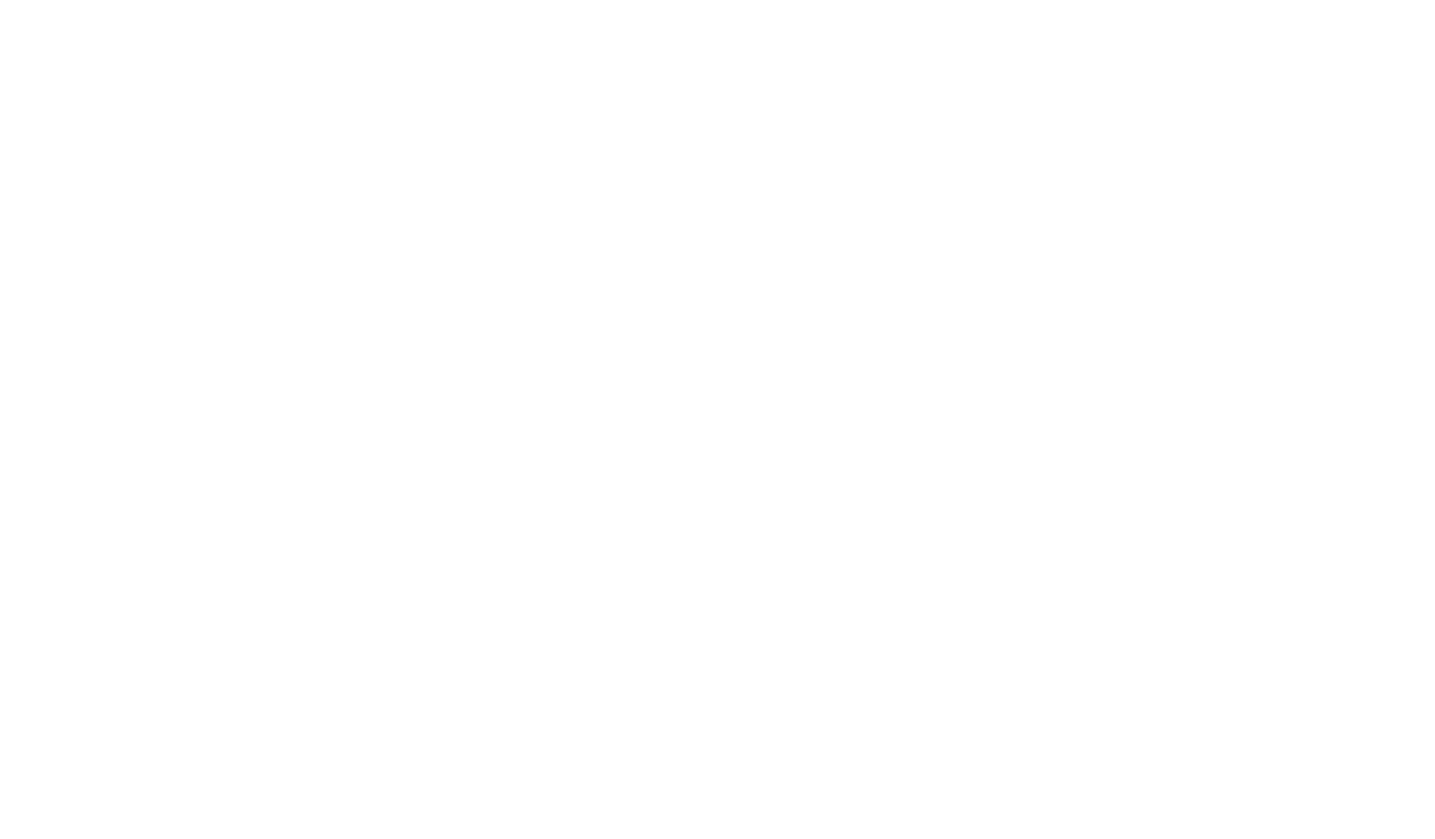
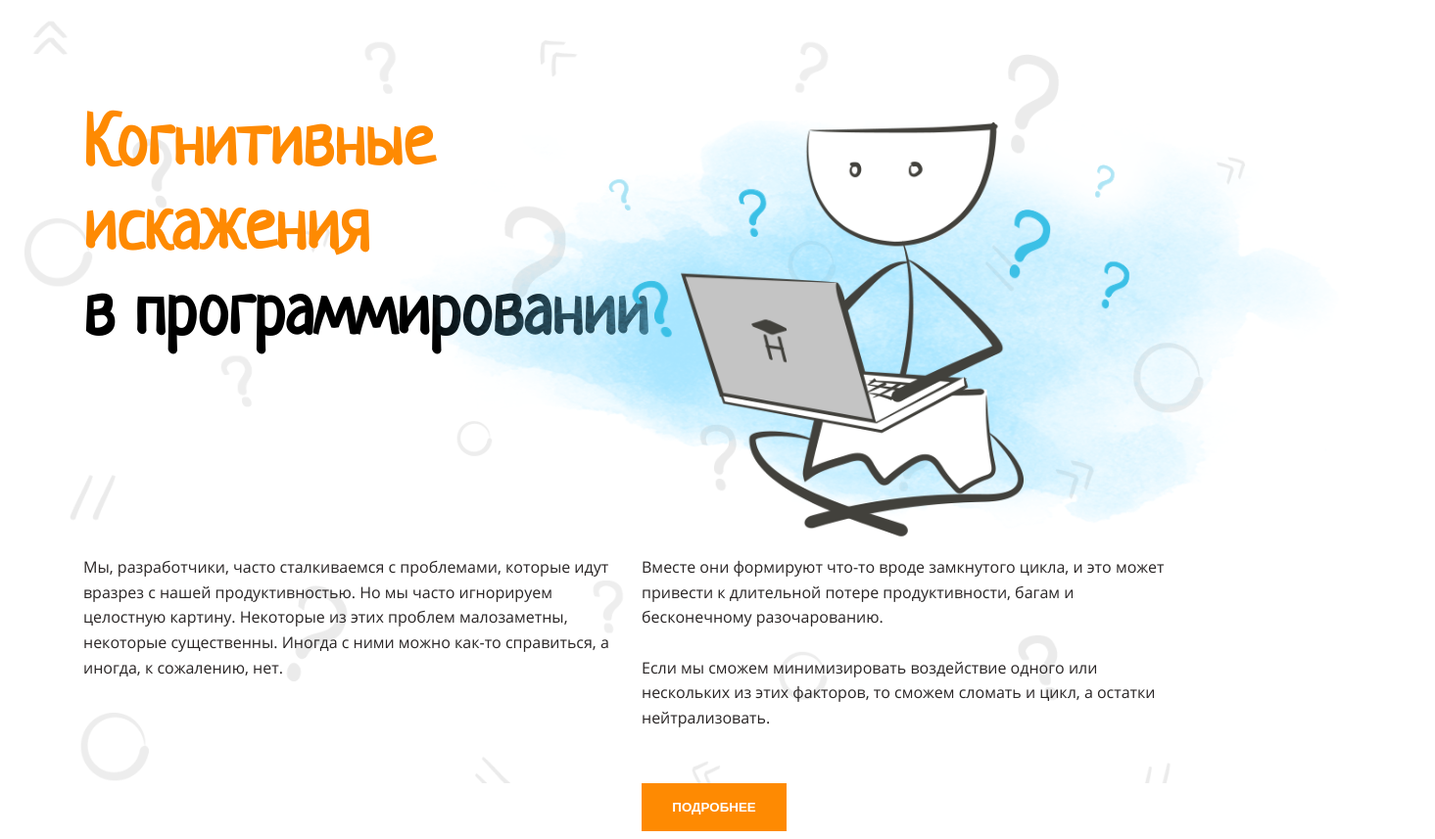
Before and after one commit to ProtoPetr/layout-designer-project-lvl1, a website: page src/index.html in a window 1280 px wide. Shown: the whole page at 98% size, 1465 px wide, since content can reach past the window. Before the commit the page ends 800 px from the top, so only its background shows below. Drawn offline with Linux system fonts and the light colour scheme.

Commit message:
finished step 3

```diff
--- a/src/index.html
+++ b/src/index.html
@@ -8,8 +8,24 @@
 
     <link rel="stylesheet" href="styles/style.css">
 </head>
-<body>
-  <header></header>
+<body class="screenView">
+  <header class="relative">
+    <div class="section">
+      <div>
+        <h1>
+          <div class="font-yellow">Когнитивные <br/>искажения</div>
+          <div>в программировании</div>
+        </h1>
+        <img src="../images/main.png" class="img">
+      </div>
+      <article class="columns-2  mainFont distance">
+        <p>Мы, разработчики, часто сталкиваемся с проблемами, которые идут вразрез с нашей продуктивностью. Но мы часто игнорируем целостную картину. Некоторые из этих проблем малозаметны, некоторые существенны. Иногда с ними можно как-то справиться, а иногда, к сожалению, нет.<br/><br/><br/><br/><br/></p>
+        <p>Вместе они формируют что-то вроде замкнутого цикла, и это может привести к длительной потере продуктивности, багам и бесконечному разочарованию.<br/><br/>
+          Если мы сможем минимизировать воздействие одного или нескольких из этих факторов, то сможем сломать и цикл, а остатки нейтрализовать.</p>
+        <button class="btn">ПОДРОБНЕЕ</button>
+      </article>
+    </div>
+  </header>
   <main></main>
   <footer></footer>
 </body>
--- a/src/styles/style.css
+++ b/src/styles/style.css
@@ -32,6 +32,7 @@ h1 {
   font-family: 'Neucha-Regular';
   font-size: 72px;
   line-height: 1.2em;
+  margin-top: 0;
 }
 
 h2 {
@@ -46,8 +47,66 @@ h3 {
   line-height: 1.2em;
 }
 
+.font-yellow {
+  color: var(--mainColor);
+}
+
+.screenView {
+  display: flex;
+  justify-content: center;
+}
+
 .section {
+  box-sizing: border-box;
+  position: relative;
   width: 1110px;
-  align-content: center;
-  margin: 100px 100px;
+  padding-top:100px;
 }
+
+
+header:before {
+  position: absolute;
+  left: 0;
+  bottom: 0;
+  content: '';
+  background-image: url('../../images/background.png');
+  width: 100%;
+	height: 100%;
+  background-repeat: no-repeat;
+  background-size: cover;
+  opacity: 10%;
+}
+
+.columns-2 {
+  column-count: 2;
+  column-gap: 30px;
+}
+
+.columns-2 p {
+  margin-top: 0;
+}
+
+
+.btn {
+  display: block;
+  width: 148px;
+  height: 49px;
+  margin-top: 4em;
+  padding: 12px 24px;
+  background: var(--mainColor);
+  color: var(--white);
+  font-weight: bold;
+  border: none;
+  cursor: pointer;
+}
+
+.img {
+  position: absolute;
+  height: 525px;
+  top: 55px;
+  right: -270px;
+}
+
+.distance {
+  margin-top: 200px;
+}
```
